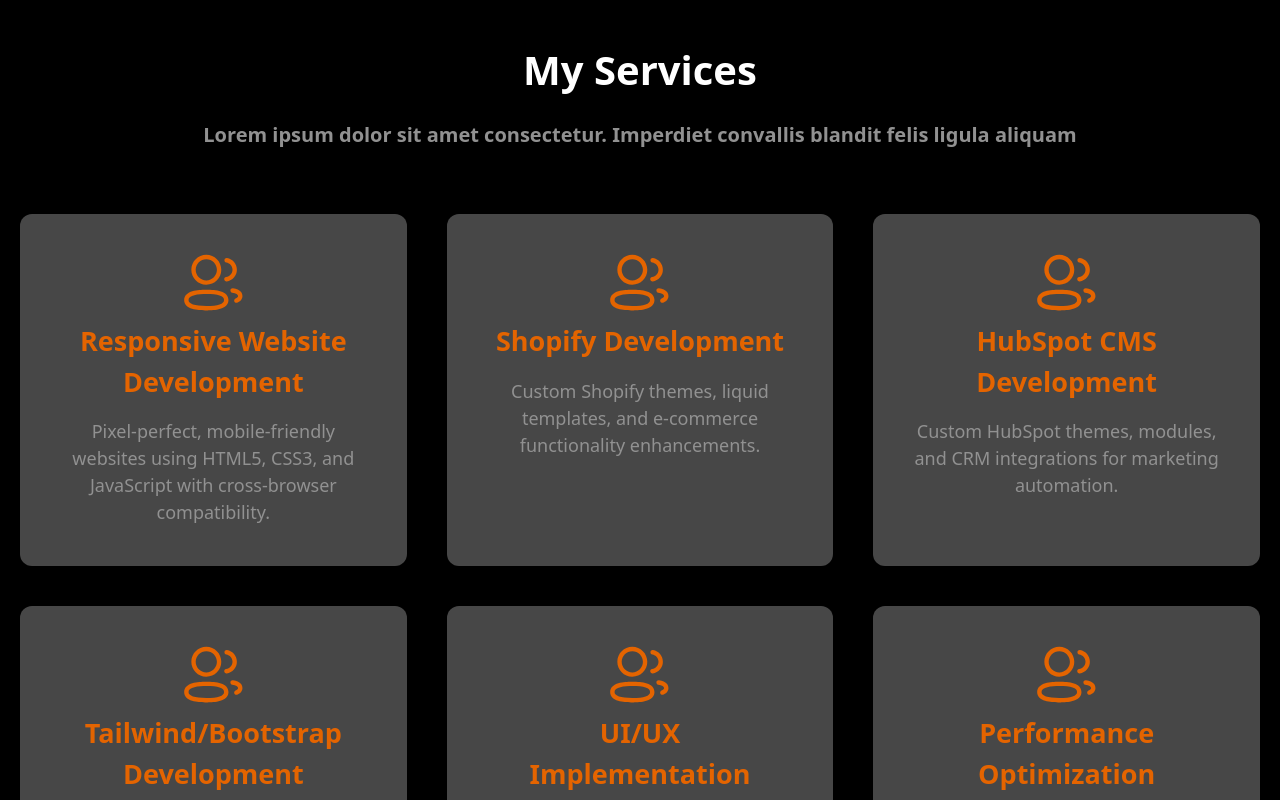
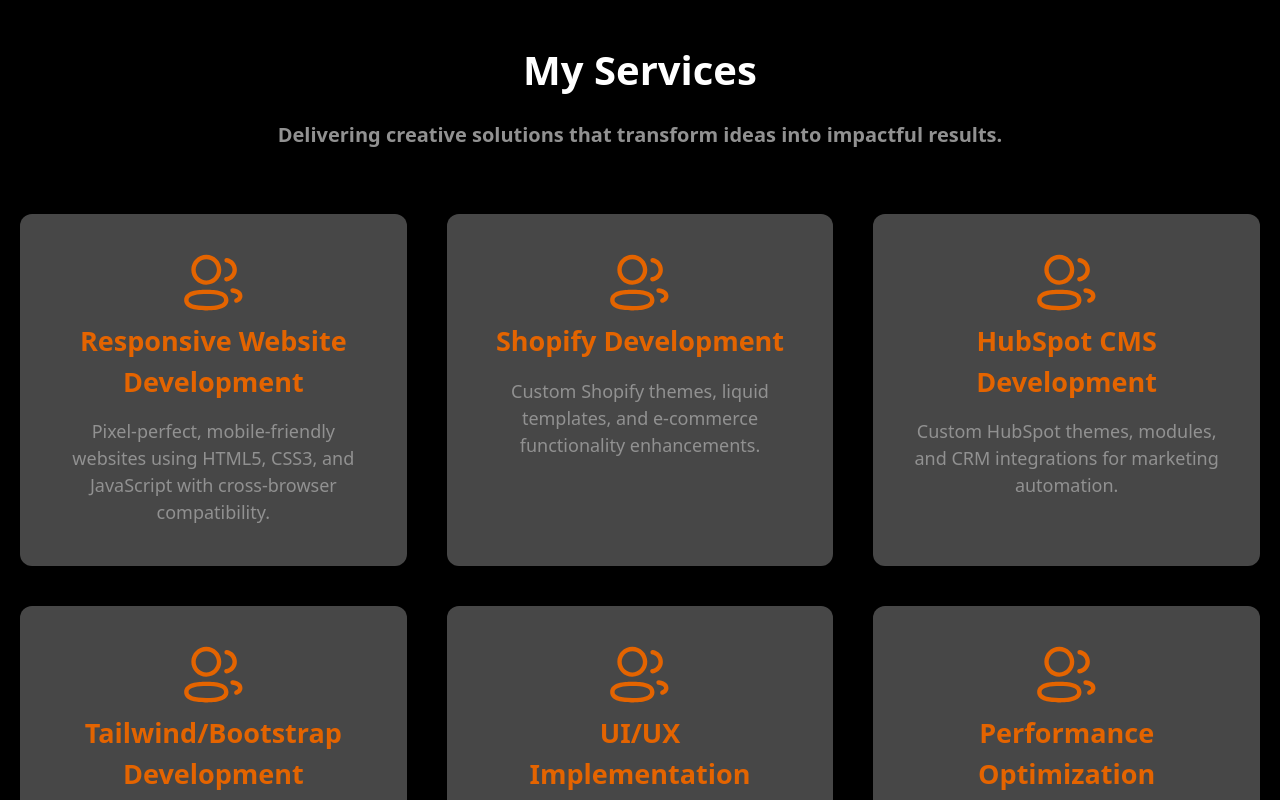
Before and after one commit to Husnian-rehman/Husnain-Portfolio, a React (Create React App) app: page / in a window 1280 px wide. Shown: the part 860-1660 px from the top of the page. Built offline with nearby package versions, Linux system fonts and the light colour scheme.

Commit message:
latest updated code

```diff
--- a/src/components/FeatureCards.jsx
+++ b/src/components/FeatureCards.jsx
@@ -94,7 +94,7 @@
       <div className="px-5 max-w-[1400px] m-auto">
         <span className='block text-center mb-5 md:text-[40px] text-[20px] font-bold text-white'>My Services</span>
         <p className='text-center text-txtblack mb-8 md:mb-16 text-[16px] md:text-[20px] font-semibold'>
-          Lorem ipsum dolor sit amet consectetur. Imperdiet convallis blandit felis ligula aliquam
+          Delivering creative solutions that transform ideas into impactful results.
         </p>
 
         <div className="feature-inner grid grid-cols-1 md:grid-cols-2 lg:grid-cols-3 gap-6 lg:gap-10 text-center">
```
